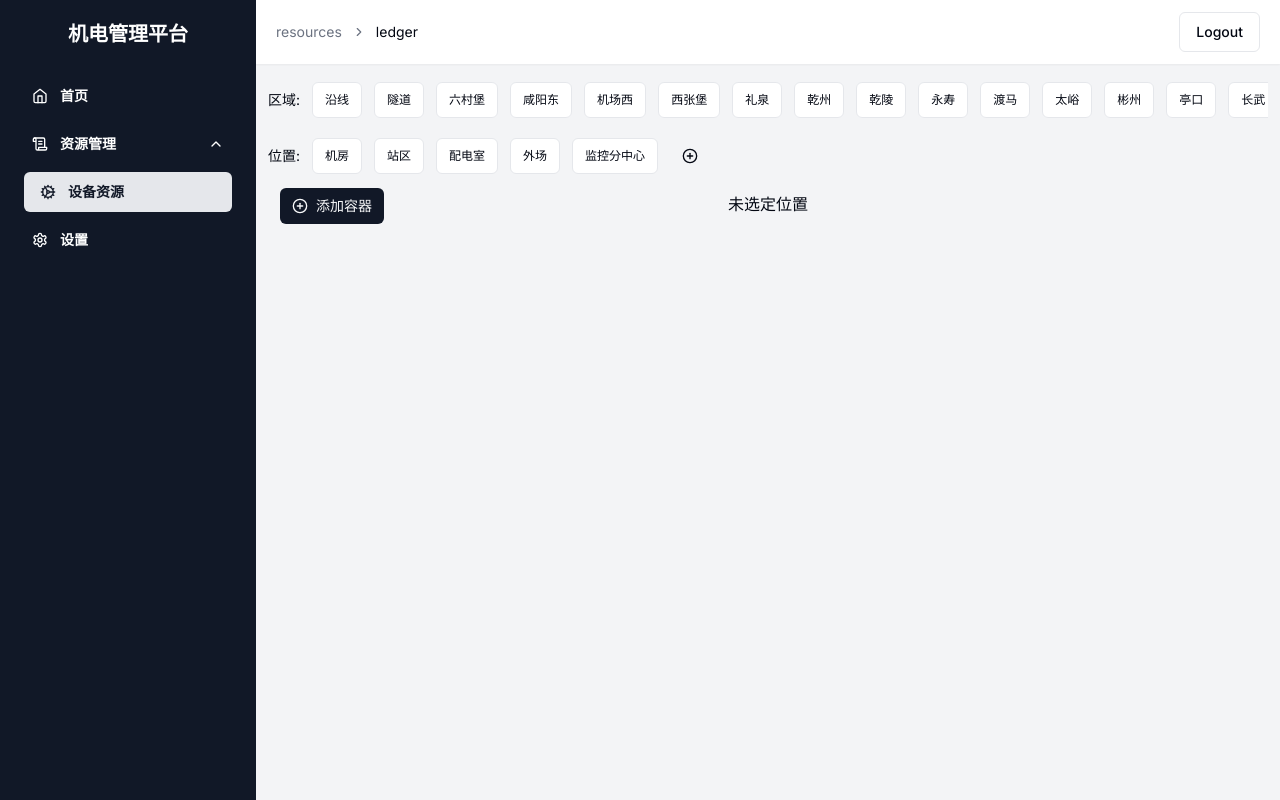
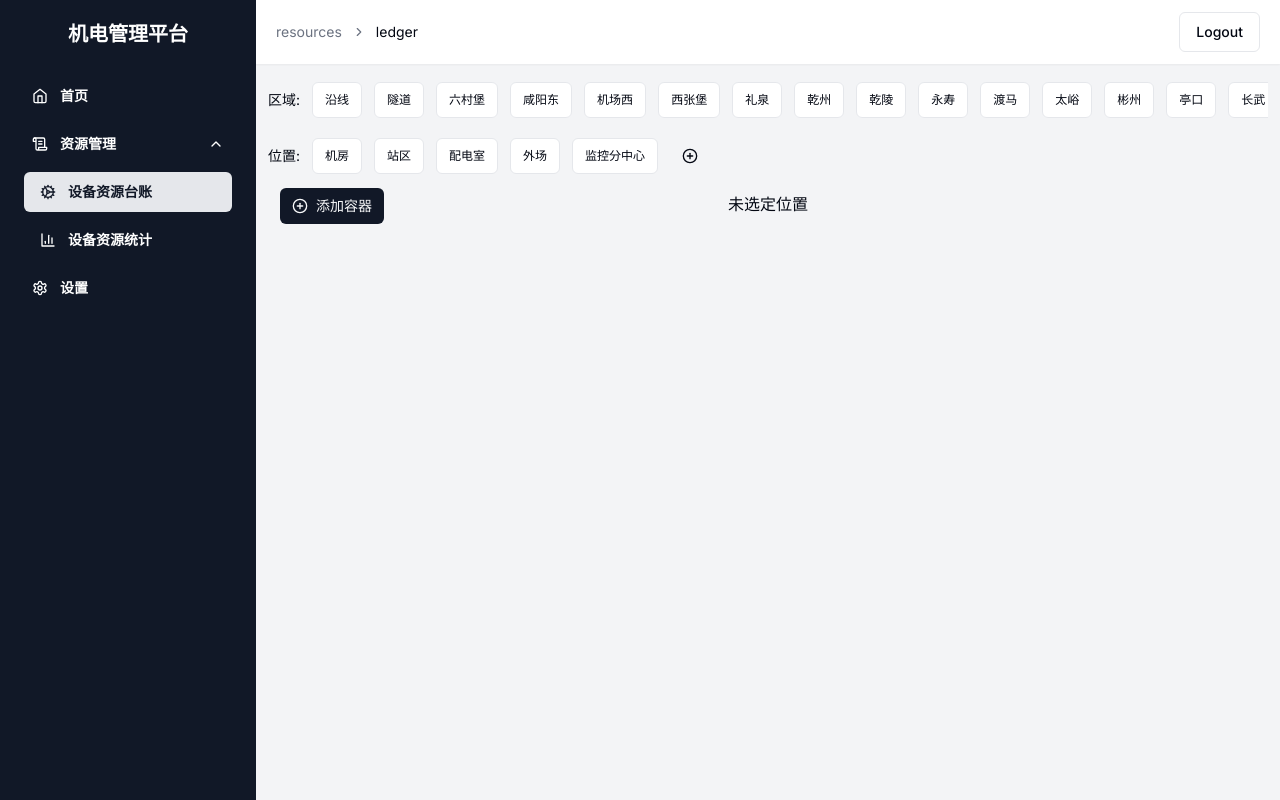
Before and after one commit to cooler05/1-2-N-dnd, a Next.js app: page /resources/ledger in a window 1280 px wide. Built offline with nearby package versions, Linux system fonts and the light colour scheme.

Commit message:
fix device card dnd.

```diff
--- a/components/SideBar.tsx
+++ b/components/SideBar.tsx
@@ -1,5 +1,12 @@
 "use client";
-import { ChevronDown, Cog, Home, ScrollText, Settings } from "lucide-react";
+import {
+  ChevronDown,
+  Cog,
+  Home,
+  ScrollText,
+  Settings,
+  BarChart3,
+} from "lucide-react";
 import Link from "next/link";
 import { usePathname, useRouter } from "next/navigation";
 import { cn } from "@/lib/utils";
@@ -21,10 +28,16 @@ const links = [
     icon: ScrollText,
     items: [
       {
-        id: 1,
-        label: "设备资源",
+        id: 2.1,
+        label: "设备资源台账",
         href: "/resources/ledger",
         icon: Cog,
+      },
+      {
+        id: 2.2,
+        label: "设备资源统计",
+        href: "/resources/stat",
+        icon: BarChart3,
       },
     ],
   },
--- a/components/resources/DevicesContainer.tsx
+++ b/components/resources/DevicesContainer.tsx
@@ -7,8 +7,7 @@ import EditDeviceButton from "./EditDeviceButton";
 import { Button } from "../ui/button";
 import { v4 as uuidv4 } from "uuid";
 import Device from "./Device";
-import { DndContext } from "@dnd-kit/core";
-import { restrictToVerticalAxis } from "@dnd-kit/modifiers";
+import { useMemo } from "react";
 
 export const generateDevice = () => ({
   id: uuidv4(),
@@ -44,8 +43,12 @@ function DevicesContainer({ container }: DevicesContainerProps) {
   const { devices, addDevice, removeContainer } = useDeviceStore(
     (state) => state
   );
-  const devicesIncurrentContainer = devices.filter(
+  const devicesInCurrentContainer = devices.filter(
     (device) => device.containerId === container?.props.id
+  );
+  const deviceIds = useMemo(
+    () => devicesInCurrentContainer.map((device) => device.props.id),
+    [devicesInCurrentContainer]
   );
   const {
     setNodeRef,
@@ -101,17 +104,14 @@ function DevicesContainer({ container }: DevicesContainerProps) {
           onClick={() => removeContainer(container?.props.id)}
         />
       </div>
-      <DndContext modifiers={[restrictToVerticalAxis]}>
+      <SortableContext items={deviceIds}>
         <div className="flex-1 flex flex-col p-1 gap-1 w-full overflow-x-hidden overflow-y-auto">
-          <SortableContext
-            items={devicesIncurrentContainer.map((device) => device.props.id)}
-          >
-            {devicesIncurrentContainer.map((device) => (
-              <Device key={device.props.id} device={device} />
-            ))}
-          </SortableContext>
+          {devicesInCurrentContainer.map((device) => (
+            <Device key={device.props.id} device={device} />
+          ))}
         </div>
-      </DndContext>
+      </SortableContext>
+
       <div>
         <Button
           variant="outline"
--- a/components/resources/KanbanBoard.tsx
+++ b/components/resources/KanbanBoard.tsx
@@ -13,7 +13,10 @@ import {
   useSensors,
 } from "@dnd-kit/core";
 import { SortableContext, arrayMove } from "@dnd-kit/sortable";
-import { restrictToHorizontalAxis } from "@dnd-kit/modifiers";
+import {
+  restrictToHorizontalAxis,
+  restrictToParentElement,
+} from "@dnd-kit/modifiers";
 import { useState } from "react";
 import { areas, locations } from "@/app/resources/ledger/page";
 import { useSearchParams } from "next/navigation";
@@ -35,13 +38,26 @@ function KanbanBoard() {
       setActiveDevice(e.active.data.current?.device);
     }
   };
+
   const handleDragEnd = (e: DragEndEvent) => {
     setActiveDevice(undefined);
     setActiveContainer(undefined);
   };
+
   const handleDragOver = (e: DragOverEvent) => {
     const { active, over } = e;
     if (!over || active.id === over.id) return;
+    const isActiveDevice = active.data.current?.type === "Device";
+    const isOverDevice = over.data.current?.type === "Device";
+    if (isActiveDevice && isOverDevice) {
+      const activeIdx = devices.findIndex(
+        (device) => device.props.id === active.id
+      );
+      const overIdx = devices.findIndex(
+        (device) => device.props.id === over.id
+      );
+      return updateDevices(arrayMove(devices, activeIdx, overIdx));
+    }
     if (active.data.current?.type === "Container") {
       const activeIdx = containers.findIndex(
         (container) => container.props.id === active.id
@@ -94,7 +110,6 @@ function KanbanBoard() {
       </div>
       <DndContext
         sensors={sensors}
-        modifiers={[restrictToHorizontalAxis]}
         onDragStart={handleDragStart}
         onDragEnd={handleDragEnd}
         onDragOver={handleDragOver}
```
